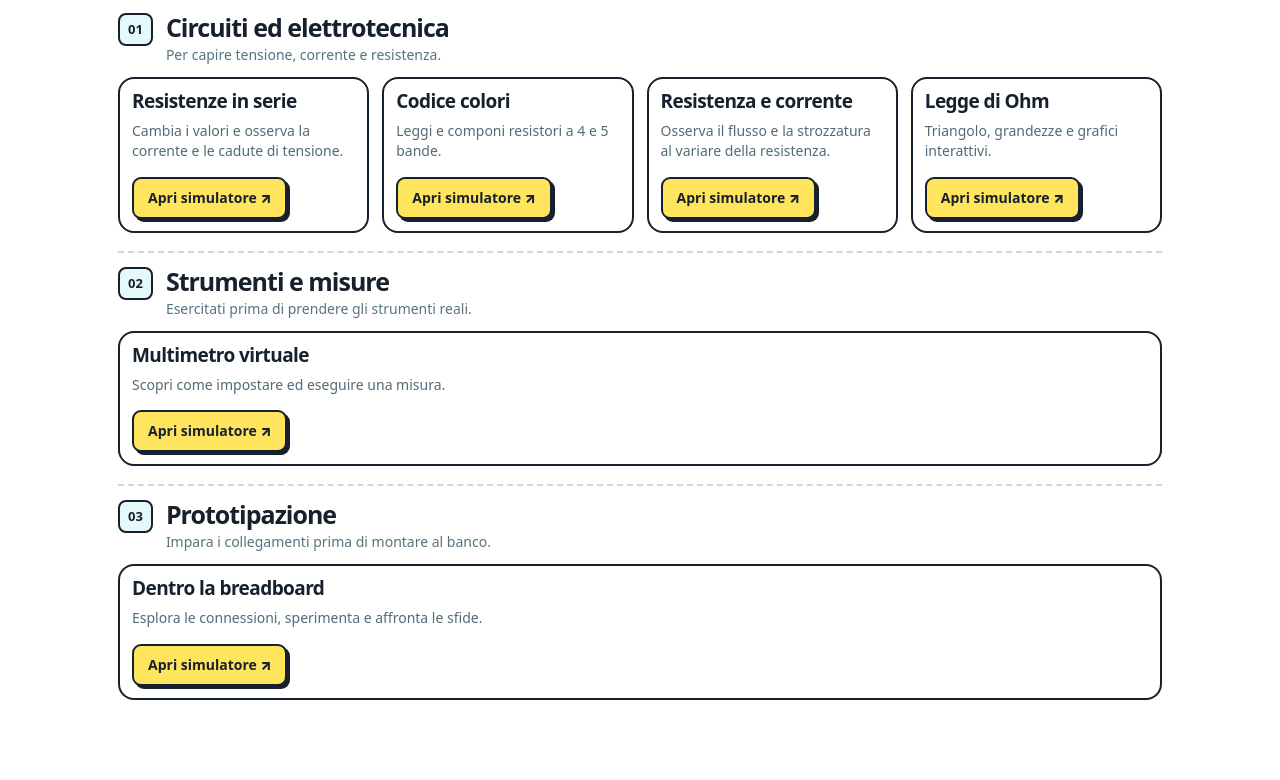
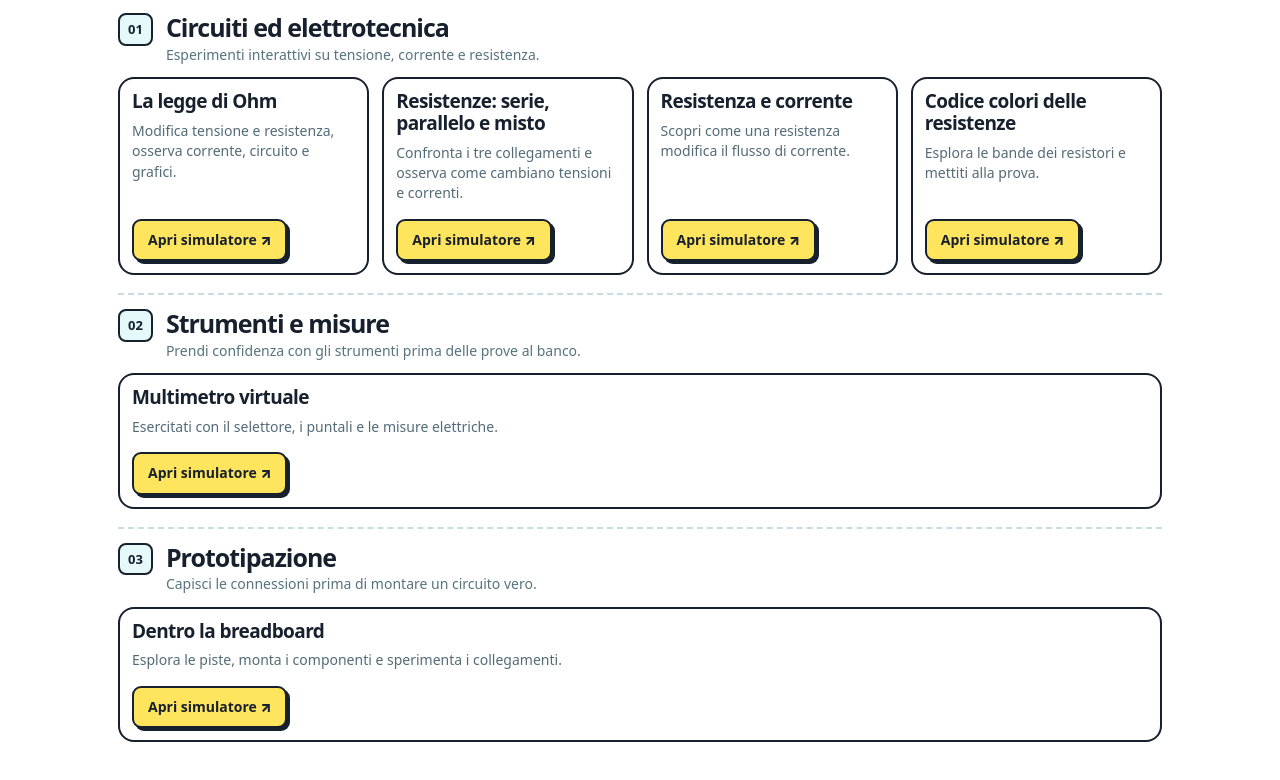
Before and after one commit to ohmmygod-it/omg-virtual-lab, a plain HTML site: page catalogo/index.html in a window 1280 px wide. Shown: the part 55-835 px from the top of the page. Before the commit the page ends 800 px from the top, so only its background shows below. Drawn offline with Linux system fonts and the light colour scheme.

Commit message:
Add files via upload

```diff
--- a/catalogo/index.html
+++ b/catalogo/index.html
@@ -1,7 +1,61 @@
 <!doctype html>
-<html lang="it"><head><meta charset="utf-8"><meta name="viewport" content="width=device-width, initial-scale=1"><meta name="theme-color" content="#00b9c8"><title>Catalogo OMG Virtual Lab</title><link rel="stylesheet" href="../assets/omg.css"></head><body class="omg-compact"><main class="omg-page"><div class="omg-compact-head"><strong>OMG Virtual Lab</strong><span>Esplora i simulatori · Si aprono in una nuova scheda</span></div><section class="omg-category" aria-labelledby="cat1"><div class="omg-category-head"><span class="omg-category-num">01</span><div><h2 id="cat1">Circuiti ed elettrotecnica</h2><p>Per capire tensione, corrente e resistenza.</p></div></div><div class="omg-grid"><article class="omg-tile"><h3>Resistenze in serie</h3><p>Cambia i valori e osserva la corrente e le cadute di tensione.</p><a class="omg-link" href="../resistenze-serie/" target="_blank" rel="noopener noreferrer" aria-label="Apri Resistenze in serie in una nuova scheda">Apri simulatore <span aria-hidden="true">↗</span></a></article>
-<article class="omg-tile"><h3>Codice colori</h3><p>Leggi e componi resistori a 4 e 5 bande.</p><a class="omg-link" href="../codice-colori/" target="_blank" rel="noopener noreferrer" aria-label="Apri Codice colori in una nuova scheda">Apri simulatore <span aria-hidden="true">↗</span></a></article>
-<article class="omg-tile"><h3>Resistenza e corrente</h3><p>Osserva il flusso e la strozzatura al variare della resistenza.</p><a class="omg-link" href="../resistenza-corrente/" target="_blank" rel="noopener noreferrer" aria-label="Apri Resistenza e corrente in una nuova scheda">Apri simulatore <span aria-hidden="true">↗</span></a></article>
-<article class="omg-tile"><h3>Legge di Ohm</h3><p>Triangolo, grandezze e grafici interattivi.</p><a class="omg-link" href="../legge-di-ohm/" target="_blank" rel="noopener noreferrer" aria-label="Apri Legge di Ohm in una nuova scheda">Apri simulatore <span aria-hidden="true">↗</span></a></article></div></section>
-<section class="omg-category" aria-labelledby="cat2"><div class="omg-category-head"><span class="omg-category-num">02</span><div><h2 id="cat2">Strumenti e misure</h2><p>Esercitati prima di prendere gli strumenti reali.</p></div></div><div class="omg-grid"><article class="omg-tile"><h3>Multimetro virtuale</h3><p>Scopri come impostare ed eseguire una misura.</p><a class="omg-link" href="../multimetro/" target="_blank" rel="noopener noreferrer" aria-label="Apri Multimetro virtuale in una nuova scheda">Apri simulatore <span aria-hidden="true">↗</span></a></article></div></section>
-<section class="omg-category" aria-labelledby="cat3"><div class="omg-category-head"><span class="omg-category-num">03</span><div><h2 id="cat3">Prototipazione</h2><p>Impara i collegamenti prima di montare al banco.</p></div></div><div class="omg-grid"><article class="omg-tile"><h3>Dentro la breadboard</h3><p>Esplora le connessioni, sperimenta e affronta le sfide.</p><a class="omg-link" href="../breadboard/" target="_blank" rel="noopener noreferrer" aria-label="Apri Dentro la breadboard in una nuova scheda">Apri simulatore <span aria-hidden="true">↗</span></a></article></div></section></main></body></html>
+<html lang="it">
+<head>
+  <meta charset="utf-8">
+  <meta name="viewport" content="width=device-width,initial-scale=1">
+  <meta name="theme-color" content="#00b9c8">
+  <meta name="description" content="Catalogo compatto OMG Virtual Lab per Google Sites.">
+  <title>Catalogo OMG Virtual Lab</title>
+  <link rel="stylesheet" href="../assets/omg.css">
+</head>
+<body class="omg-compact">
+<main class="omg-page">
+  <div class="omg-compact-head"><strong>OMG Virtual Lab</strong><span>6 simulatori · Si aprono in una nuova scheda</span></div>
+<section class="omg-category" aria-labelledby="cat01">
+  <div class="omg-category-head"><span class="omg-category-num">01</span><div><h2 id="cat01">Circuiti ed elettrotecnica</h2><p>Esperimenti interattivi su tensione, corrente e resistenza.</p></div></div>
+  <div class="omg-grid">
+    <article class="omg-tile">
+      <h3>La legge di Ohm</h3>
+      <p>Modifica tensione e resistenza, osserva corrente, circuito e grafici.</p>
+      <a class="omg-link" href="../Ele-Legge-Ohm/" target="_blank" rel="noopener noreferrer" aria-label="Apri La legge di Ohm in una nuova scheda">Apri simulatore <span aria-hidden="true">↗</span></a>
+    </article>
+    <article class="omg-tile">
+      <h3>Resistenze: serie, parallelo e misto</h3>
+      <p>Confronta i tre collegamenti e osserva come cambiano tensioni e correnti.</p>
+      <a class="omg-link" href="../Ele-resistenze-serie-parallelo/" target="_blank" rel="noopener noreferrer" aria-label="Apri Resistenze: serie, parallelo e misto in una nuova scheda">Apri simulatore <span aria-hidden="true">↗</span></a>
+    </article>
+    <article class="omg-tile">
+      <h3>Resistenza e corrente</h3>
+      <p>Scopri come una resistenza modifica il flusso di corrente.</p>
+      <a class="omg-link" href="../resistenza-corrente/" target="_blank" rel="noopener noreferrer" aria-label="Apri Resistenza e corrente in una nuova scheda">Apri simulatore <span aria-hidden="true">↗</span></a>
+    </article>
+    <article class="omg-tile">
+      <h3>Codice colori delle resistenze</h3>
+      <p>Esplora le bande dei resistori e mettiti alla prova.</p>
+      <a class="omg-link" href="../Lab-Codice-colori-Resistenze/" target="_blank" rel="noopener noreferrer" aria-label="Apri Codice colori delle resistenze in una nuova scheda">Apri simulatore <span aria-hidden="true">↗</span></a>
+    </article>
+  </div>
+</section>
+<section class="omg-category" aria-labelledby="cat02">
+  <div class="omg-category-head"><span class="omg-category-num">02</span><div><h2 id="cat02">Strumenti e misure</h2><p>Prendi confidenza con gli strumenti prima delle prove al banco.</p></div></div>
+  <div class="omg-grid">
+    <article class="omg-tile">
+      <h3>Multimetro virtuale</h3>
+      <p>Esercitati con il selettore, i puntali e le misure elettriche.</p>
+      <a class="omg-link" href="../Lab-multimetro/" target="_blank" rel="noopener noreferrer" aria-label="Apri Multimetro virtuale in una nuova scheda">Apri simulatore <span aria-hidden="true">↗</span></a>
+    </article>
+  </div>
+</section>
+<section class="omg-category" aria-labelledby="cat03">
+  <div class="omg-category-head"><span class="omg-category-num">03</span><div><h2 id="cat03">Prototipazione</h2><p>Capisci le connessioni prima di montare un circuito vero.</p></div></div>
+  <div class="omg-grid">
+    <article class="omg-tile">
+      <h3>Dentro la breadboard</h3>
+      <p>Esplora le piste, monta i componenti e sperimenta i collegamenti.</p>
+      <a class="omg-link" href="../breadboard/" target="_blank" rel="noopener noreferrer" aria-label="Apri Dentro la breadboard in una nuova scheda">Apri simulatore <span aria-hidden="true">↗</span></a>
+    </article>
+  </div>
+</section>
+</main>
+</body>
+</html>
```
